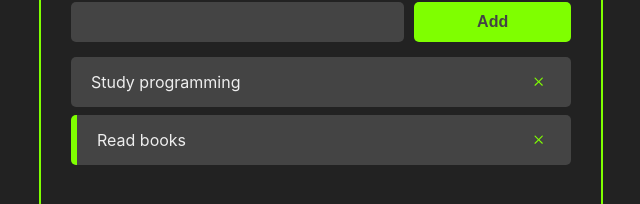
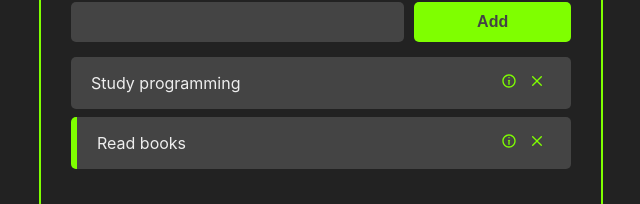
Before and after one commit to Andrew-2609/react-course, a React (Create React App) app: page / in a window 1280 px wide. Shown: the part 142-346 px from the top of the page, without its empty margins (319-959 px from the left). Built offline with nearby package versions, Linux system fonts and the light colour scheme.

Commit message:
see task details button added

```diff
--- a/src/components/Task/index.css
+++ b/src/components/Task/index.css
@@ -14,9 +14,10 @@
     cursor: pointer;
 }
 
-.remove-task-button {
+.remove-task-button, .see-task-details-button {
     background-color: #444;
     border: none;
     color: chartreuse;
     cursor: pointer;
+    font-size: 16px;
 }
--- a/src/components/Task/index.jsx
+++ b/src/components/Task/index.jsx
@@ -1,5 +1,5 @@
 import React from "react";
-import { CgClose } from "react-icons/cg";
+import { CgClose, CgInfo } from "react-icons/cg";
 import "./index.css";
 
 const Task = ({ task, handleTaskClick, handleTaskDeletion }) => {
@@ -10,6 +10,10 @@
             </div>
 
             <div className="buttons-container">
+                <button className="see-task-details-button">
+                    <CgInfo />
+                </button>
+
                 <button className="remove-task-button" onClick={() => handleTaskDeletion(task.id)}>
                     <CgClose />
                 </button>
```
